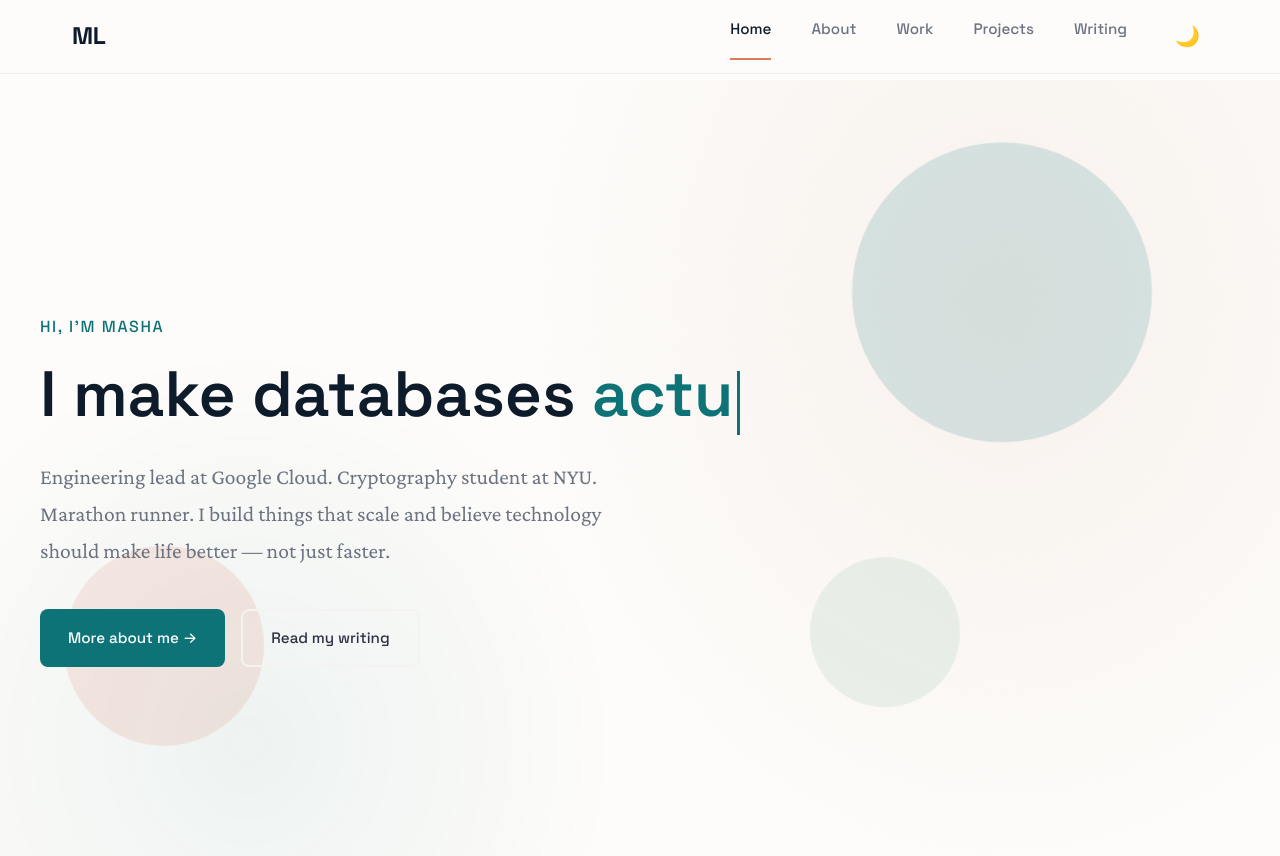
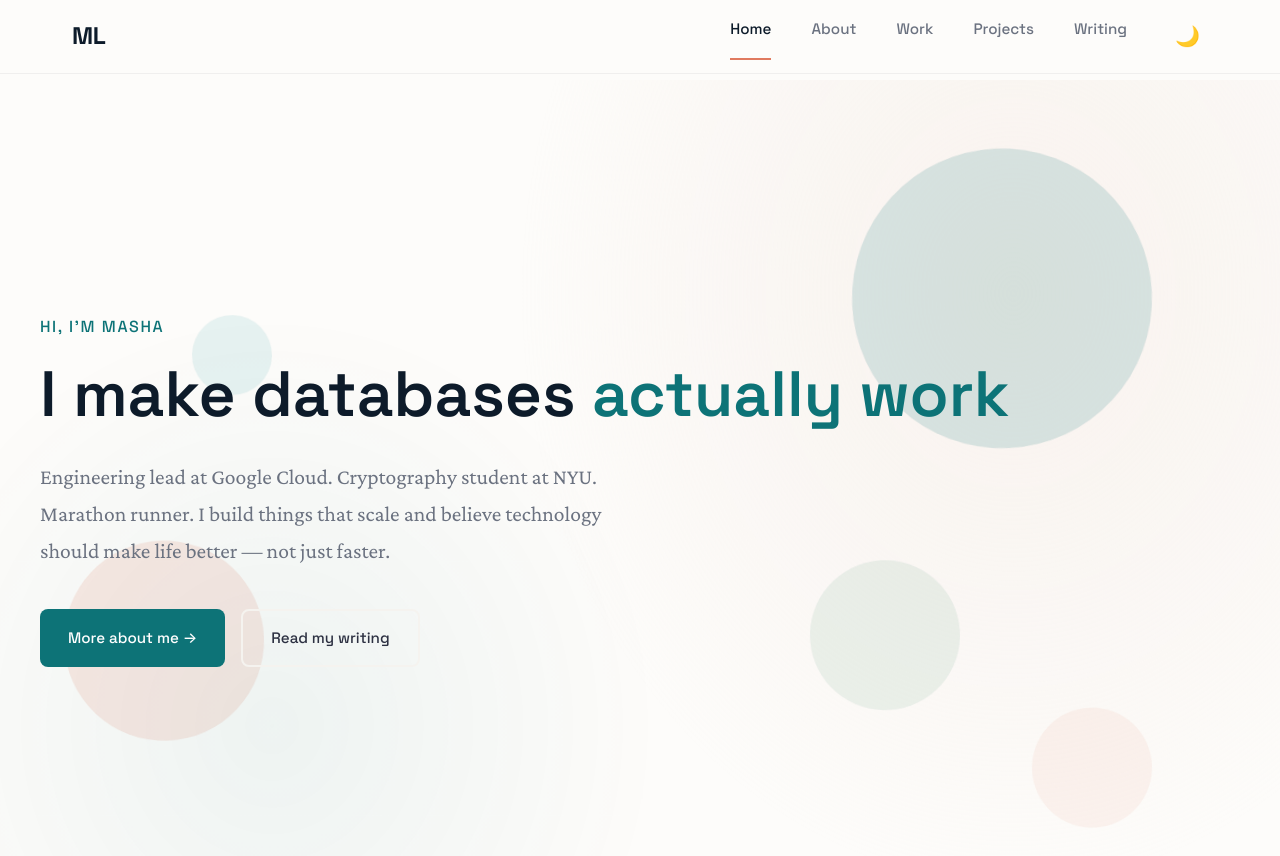
Before and after one commit to Masha-L/masha-l.github.io, a Jekyll site: the page built from index.html, in a window 1280 px wide and 900 px high. Shown: the top 856 px of the window. Built offline with Jekyll 4.4.1, drawn with Linux system fonts in a browser that asks for light colours.

Commit message:
Add parallax scrolling
- Floating shapes move at different speeds on scroll
- Hero content fades and shifts as you scroll down
- Section headers have subtle parallax
- Added 2 more floating shapes for depth
- GPU-optimized with will-change

```diff
--- a/_layouts/default.html
+++ b/_layouts/default.html
@@ -136,6 +136,49 @@
       revealObserver.observe(el);
     });
 
+    // Parallax effect
+    const parallaxElements = document.querySelectorAll('.hero-shapes .shape, .hero::before, .hero::after');
+    const heroContent = document.querySelector('.hero-content');
+
+    window.addEventListener('scroll', () => {
+      const scrolled = window.pageYOffset;
+      const rate = scrolled * -0.3;
+      const rateSlower = scrolled * -0.15;
+      const rateFaster = scrolled * -0.5;
+
+      // Move shapes at different speeds
+      document.querySelectorAll('.shape-1').forEach(el => {
+        el.style.transform = `translateY(${rate}px) rotate(${scrolled * 0.02}deg)`;
+      });
+      document.querySelectorAll('.shape-2').forEach(el => {
+        el.style.transform = `translateY(${rateSlower}px) rotate(${scrolled * -0.03}deg)`;
+      });
+      document.querySelectorAll('.shape-3').forEach(el => {
+        el.style.transform = `translateY(${rateFaster}px) rotate(${scrolled * 0.01}deg)`;
+      });
+      document.querySelectorAll('.shape-4').forEach(el => {
+        el.style.transform = `translateY(${scrolled * -0.4}px) rotate(${scrolled * -0.02}deg)`;
+      });
+      document.querySelectorAll('.shape-5').forEach(el => {
+        el.style.transform = `translateY(${scrolled * -0.25}px) rotate(${scrolled * 0.015}deg)`;
+      });
+
+      // Hero content moves slower (creates depth)
+      if (heroContent && scrolled < 800) {
+        heroContent.style.transform = `translateY(${scrolled * 0.2}px)`;
+        heroContent.style.opacity = 1 - (scrolled * 0.002);
+      }
+
+      // Section headers parallax
+      document.querySelectorAll('.section-header').forEach(el => {
+        const rect = el.getBoundingClientRect();
+        if (rect.top < window.innerHeight && rect.bottom > 0) {
+          const offset = (rect.top - window.innerHeight / 2) * 0.05;
+          el.style.transform = `translateY(${offset}px)`;
+        }
+      });
+    }, { passive: true });
+
     // Typing effect for hero
     const typingText = document.querySelector('.typing-text');
     if (typingText) {
--- a/assets/css/style.css
+++ b/assets/css/style.css
@@ -266,6 +266,18 @@ p {
   overflow: hidden;
 }
 
+.hero-content {
+  will-change: transform, opacity;
+}
+
+.hero-shapes {
+  will-change: transform;
+}
+
+.shape {
+  will-change: transform;
+}
+
 .hero::before {
   content: '';
   position: absolute;
@@ -341,6 +353,26 @@ p {
   animation-delay: -10s;
 }
 
+.shape-4 {
+  width: 80px;
+  height: 80px;
+  background: var(--color-primary-light);
+  top: 30%;
+  left: 15%;
+  animation-delay: -7s;
+  opacity: 0.1;
+}
+
+.shape-5 {
+  width: 120px;
+  height: 120px;
+  background: var(--color-accent);
+  bottom: 10%;
+  right: 10%;
+  animation-delay: -3s;
+  opacity: 0.08;
+}
+
 @keyframes float {
   0%, 100% { transform: translateY(0) rotate(0deg); }
   25% { transform: translateY(-20px) rotate(5deg); }
--- a/index.html
+++ b/index.html
@@ -8,6 +8,8 @@ title: Home
     <div class="shape shape-1"></div>
     <div class="shape shape-2"></div>
     <div class="shape shape-3"></div>
+    <div class="shape shape-4"></div>
+    <div class="shape shape-5"></div>
   </div>
   <div class="hero-content">
     <p class="hero-greeting">Hi, I'm Masha</p>
```
